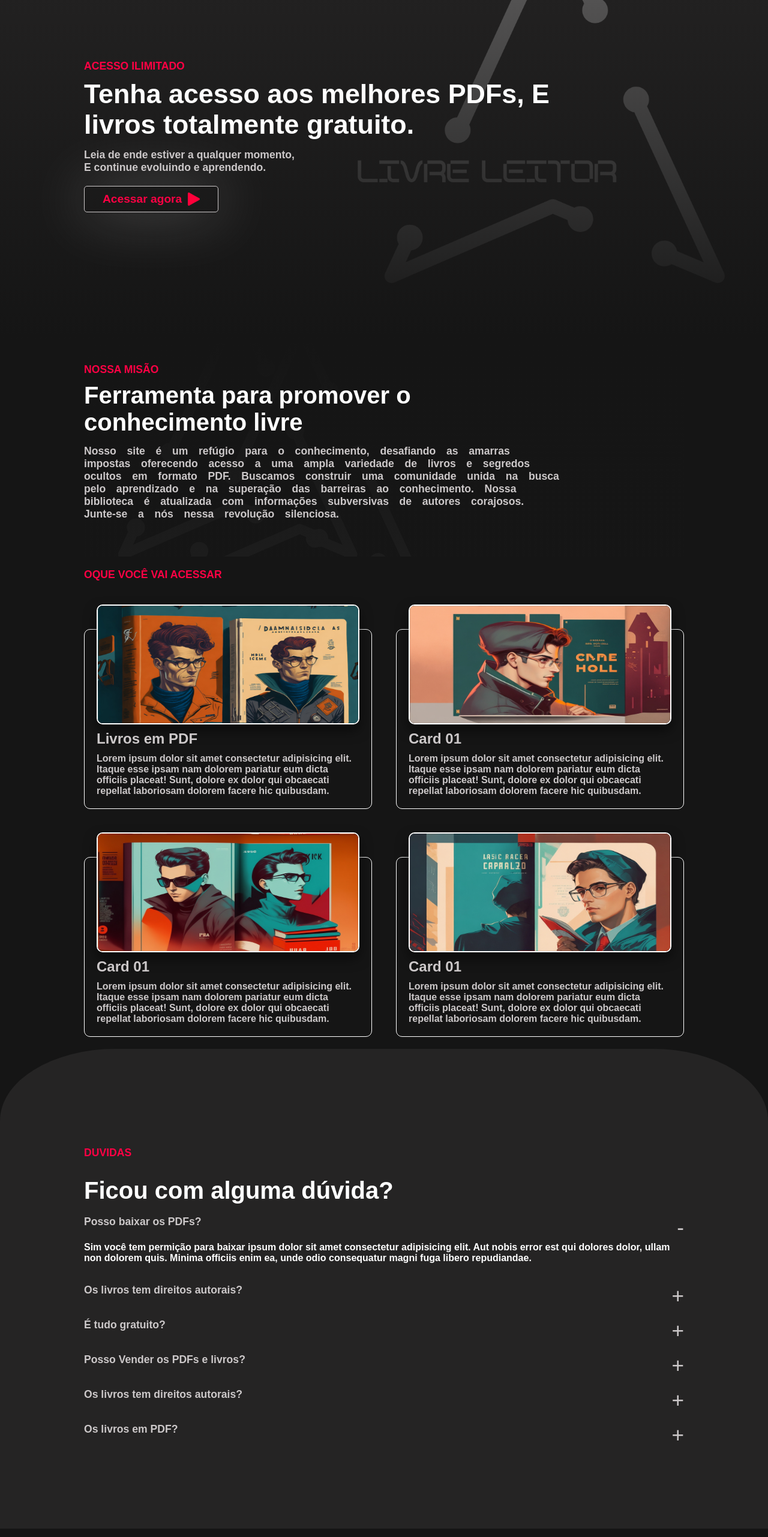
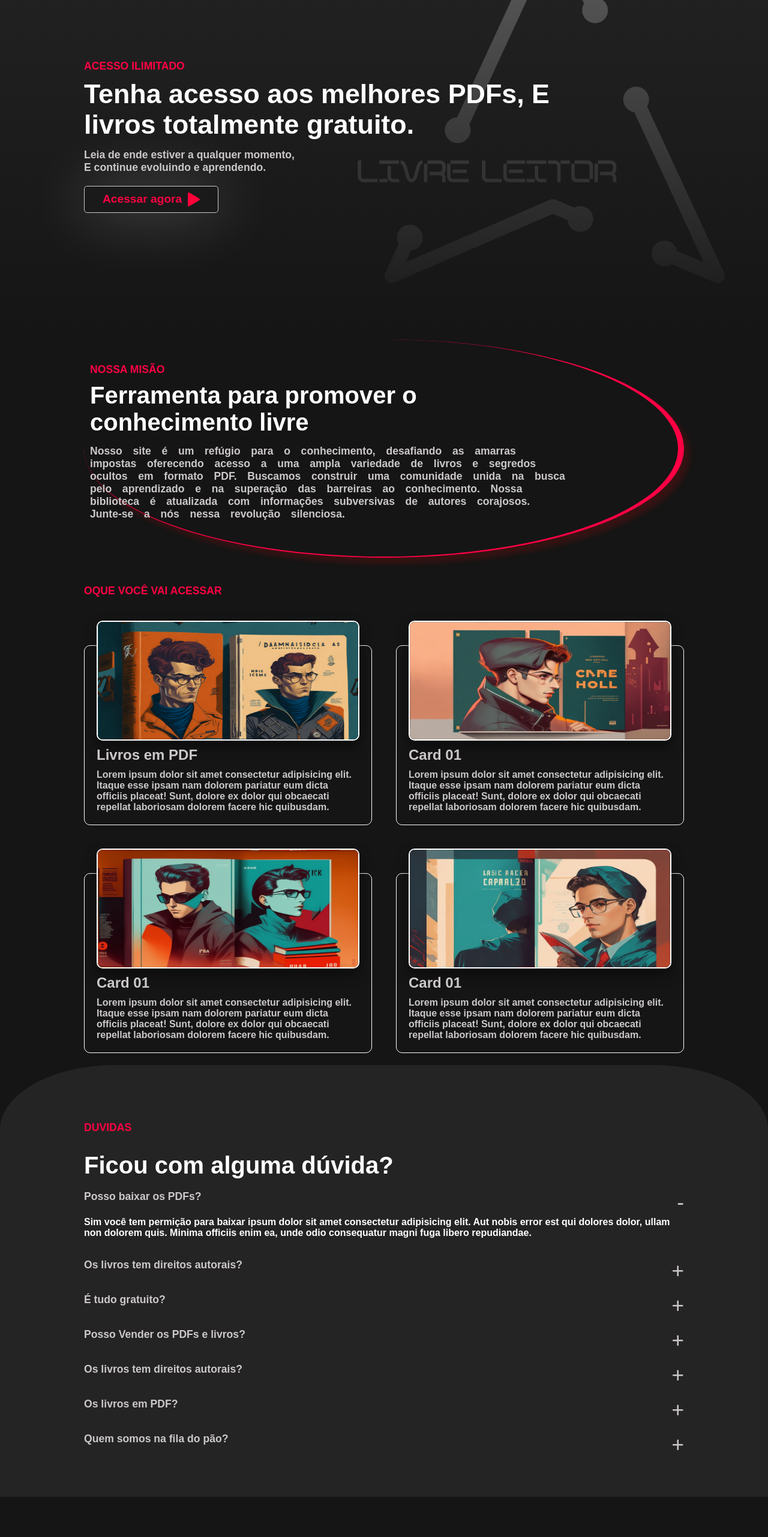
Before and after one commit to ramon-rodrigues-001/My-personal-project, a React (Vite) app: page / in a window 1280 px wide. Shown: the part 234-2797 px from the top of the page at 60% size. Built offline with nearby package versions, Linux system fonts and the light colour scheme.

Commit message:
fim do dia

```diff
--- a/src/components/introduction/1-header/header.module.scss
+++ b/src/components/introduction/1-header/header.module.scss
@@ -3,6 +3,7 @@
 .ctaSection {
     background-color: black;
     color: white;
+    border-bottom: solid 1px $lightRed;
     padding: 5px 10px;
     text-align: center;
     font-weight: bold;
@@ -52,7 +53,7 @@
 
         &:hover {
             color: white;
-            scale: 1.1;
+            scale: 1.05;
             transition: .1s;
         }
     }
--- a/src/components/introduction/2-home/home.module.scss
+++ b/src/components/introduction/2-home/home.module.scss
@@ -1,11 +1,6 @@
 @import "../../../styles/colors.module.scss";
 
-// position: absolute;
-    // bottom: 0px;
-    // left: 50%;
-    // transform: translateX(-50%);
-    // margin-top: 500px;
-    // padding: 800px 0px 80px 0px;
+
 .apresentation {
     color: white;
     width: 90%;
@@ -13,6 +8,7 @@
     margin: auto;
     margin-top: auto;
     padding: 50px 0px 80px 0px;
+    border-radius: 40px;
 
     .subtitle {
         font-size: 1.1em;
@@ -34,6 +30,9 @@
 
     .linkBtnPlay {
         text-decoration: none;
+        display: inline;
+        // max-width: 200px;
+        width: 200px;
 
         .buttonPlay {
             color: $lightRed;
@@ -43,7 +42,7 @@
             font-weight: bold;
             font-size: 1.2em;
             background-color: transparent;
-            border: solid 1px $lightGray;
+            border: solid 1.7px $lightGray;
             padding: 10px 30px;
             margin-top: 20px;
             border-radius: 5px;
@@ -57,6 +56,7 @@
             &:hover {
                 border-color: $lightRed;
                 border-radius: 10px;
+                scale: 1.05;
                 box-shadow: 1px 1px 100px 1px rgba(255, 255, 255, 0.305);
             }
         }
@@ -78,8 +78,5 @@
             font-size: 2.3em;
             font-weight: bold;
         }
-        // .descrition {
-        //     font-size: 1em;
-        // }
     }
 }
--- a/src/components/introduction/3-mission/mission.module.scss
+++ b/src/components/introduction/3-mission/mission.module.scss
@@ -1,17 +1,21 @@
 @import "../../../styles/colors.module.scss";
 
 .mission {
-    background-image: linear-gradient(to bottom, #151515, #151515f7), url(/Cover2.png);
-    background-position: center;
-    background-repeat: no-repeat;
-    background-size: cover;
-    background-attachment: fixed;
+    // background-image: linear-gradient(to bottom, #151515, #151515f7), url(/Cover2.png);
+    // background-position: center;
+    // background-repeat: no-repeat;
+    // background-size: cover;
+    // background-attachment: fixed;
     display: flex;
     flex-direction: column;
     justify-content: center;
     color: $lightGray;
     min-height: 40vh;
-    padding: 40px 0px 60px 0px;
+    padding: 40px 0px 60px 10px;
+    border-right: solid 10px $lightRed;
+    border-bottom: solid 2px $lightRed;
+    box-shadow: 10px 10px 10px rgba(255, 0, 0, 0.147);
+    border-radius: 50%;
 
     margin: 0px auto 10px auto;
     width: 90%;
--- a/src/components/introduction/4-cards/cards.module.scss
+++ b/src/components/introduction/4-cards/cards.module.scss
@@ -4,6 +4,7 @@
     width: 90%;
     max-width: 1000px;
     margin: 10px auto;
+    padding-top: 25px;
 
     .subTitle {
         font-size: 1.1em;
--- a/src/components/introduction/5-accordion/accordion.jsx
+++ b/src/components/introduction/5-accordion/accordion.jsx
@@ -140,6 +140,22 @@ export default function Accordion() {
                             </p>
                         </div>
                     </div>
+
+                    <div className={styles.accordionIten} onClick={() => {active("7")}}>
+                        <div className={styles.accordionHeader}>
+                            <span>
+                                Quem somos na fila do pão?
+                            </span>
+                            <div className={styles.icon}  id="icon7">
+                                +
+                            </div>
+                        </div>
+                        <div className={styles.accordionContentOff} id="content-7">
+                            <p>
+                                Um desenvolvedor web solo, e um sonho de criar algo grande "e ser contratado :)", este é um dos projetos que estou desenvolvendo ainda não tenho ideia de que isso vai dá de onde vou chegar com este projeto e qual vai ser a verdadeiro objetivo, alem de que meu maior problema é o banco de dados na qual não faço ideia de onde encontrar e como inplementar. do estado ipsum dolor. Aut nobis error est qui dolores dolor, ullam non dolorem quis. Minima officiis enim ea, unde odio consequatur magni fuga libero repudiandae.
+                            </p>
+                        </div>
+                    </div>
                 </div>
             </div>
         </section>
--- a/src/components/introduction/5-accordion/accordion.module.scss
+++ b/src/components/introduction/5-accordion/accordion.module.scss
@@ -7,8 +7,8 @@
     display: flex;
     flex-direction: column;
     justify-content: center;
-    min-height: 100vh;
-    padding: 20px;
+    min-height: 90vh;
+    padding: 30px 20px;
     border-radius: 15% 15% 0px 0px;
     margin-top: 20px;
 
--- a/src/components/introduction/6-footer-contatos/footer.module.scss
+++ b/src/components/introduction/6-footer-contatos/footer.module.scss
@@ -51,11 +51,12 @@
             border-radius: 5px;
             padding: 3px 8px;
             text-decoration: none;
+            transition: .2s;
 
             &:hover {
+                border-color: red;
                 color: white;
-                scale: 1.1;
-                transition: .2s;
+                scale: 1.05;
             }
         }
     }
@@ -91,15 +92,15 @@
             color: $lightGray;
             font-weight: bold;
             border-radius: 10px;
-            border: solid 1.9px rgb(255, 0, 0);
+            border: solid 1.9px $lightRed;
             margin: 30px 0px;
             width: 240px;
             padding: 10px 20px;
             transition: .2s;
 
             &:hover {
-                border-color: $lightRed;
                 color: white;
+                border-color: red;
                 scale: 1.1;
             }
         }
--- a/src/components/vitrine/2-home-vitrine/homeVitrine.module.scss
+++ b/src/components/vitrine/2-home-vitrine/homeVitrine.module.scss
@@ -30,6 +30,8 @@
     }
 
     .linkBtnPlay {
+        max-width: 200px;
+        padding-top: 20px;
         text-decoration: none;
 
         .buttonPlay {
@@ -39,7 +41,6 @@
             background-color: transparent;
             border: solid 1px $lightGray;
             padding: 10px 30px;
-            margin-top: 20px;
             border-radius: 5px;
             box-shadow: 1px 1px 100px 1px rgba(255, 255, 255, 0.254);
             transition: .3s;
@@ -47,6 +48,7 @@
             &:hover {
                 border-color: $lightRed;
                 border-radius: 10px;
+                scale: 1.05;
                 box-shadow: 1px 1px 100px 1px rgba(255, 255, 255, 0.305);
             }
         }
```
